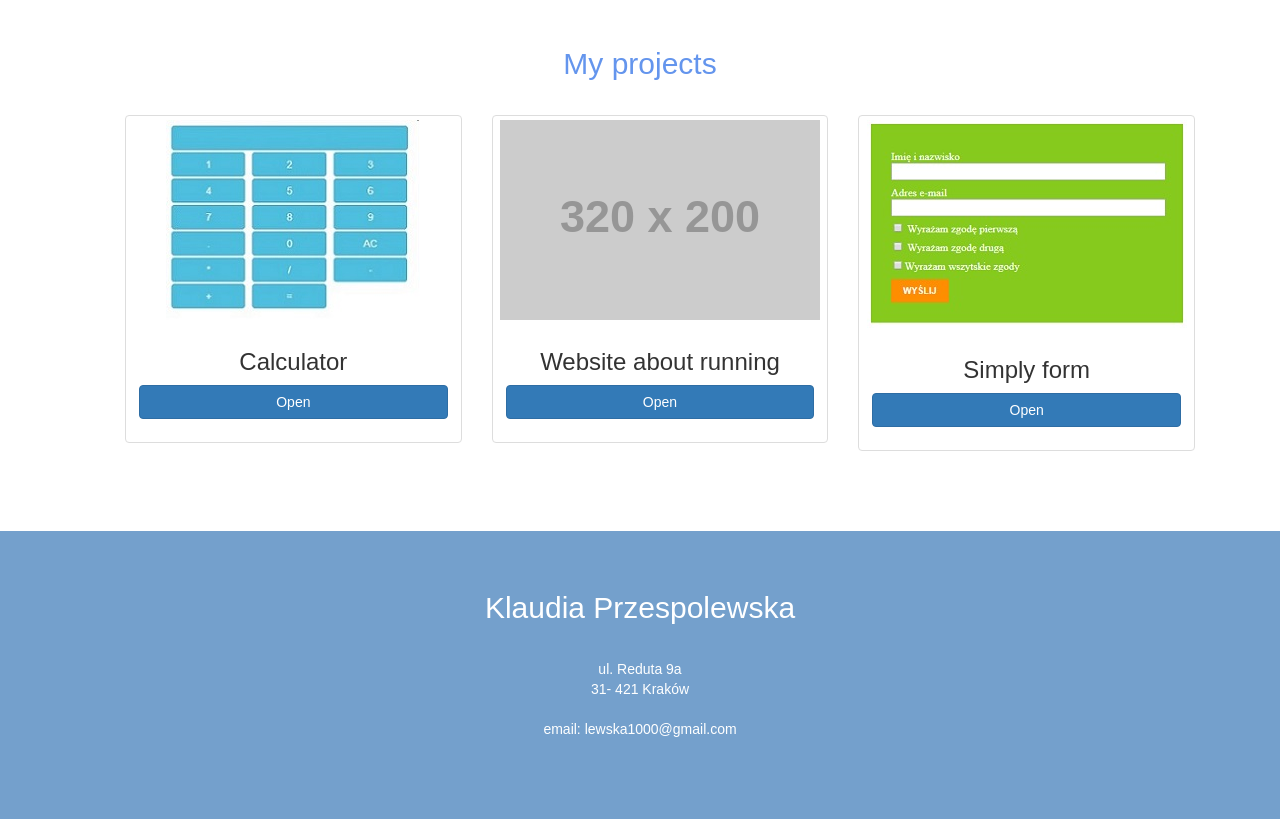
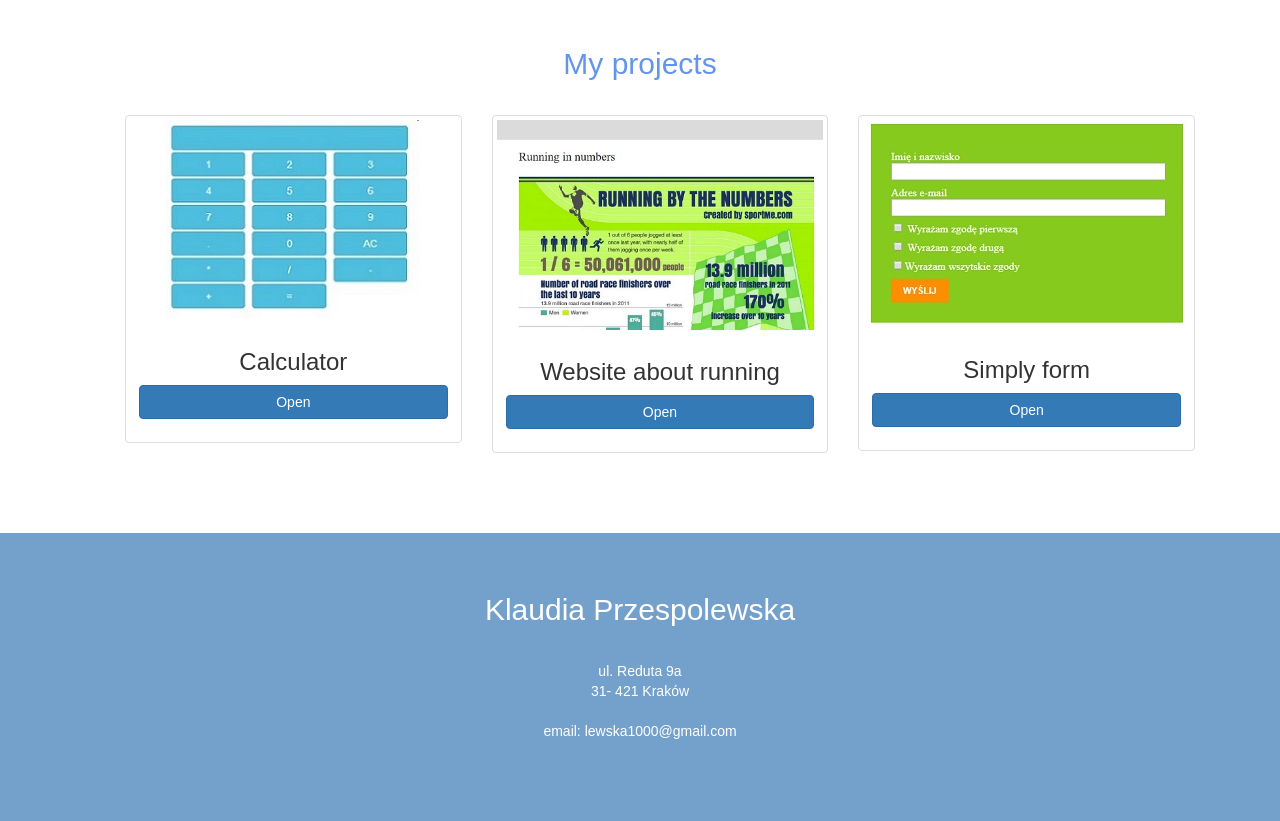
Before and after one commit to Klaudia1001/projekt1, a plain HTML site: page index.html in a window 1280 px wide. Shown: the part 2100-2921 px from the top of the page. Drawn offline with Linux system fonts and the light colour scheme; placeholder pictures from the web are drawn by us; a script that the page names is missing; a web font is replaced by a local one.

Commit message:
necessary updates

```diff
--- a/index.html
+++ b/index.html
@@ -153,7 +153,7 @@
 
             <div class="col-md-4">
                 <div class="thumbnail">
-                    <img src="http://placehold.it/320x200" alt="ALT NAME" class="img-responsive" />
+                    <img src="img/runwebsite.jpg" alt="ALT NAME" class="img-responsive" />
                     <div class="caption">
                          <h3>Website about running</h3>
                         <p align="center"><a href="https://github.com/Klaudia1001/RunWebsite" class="btn btn-primary btn-block">Open</a>
```
Also changed, not shown: img/runwebsite.jpg (added).
